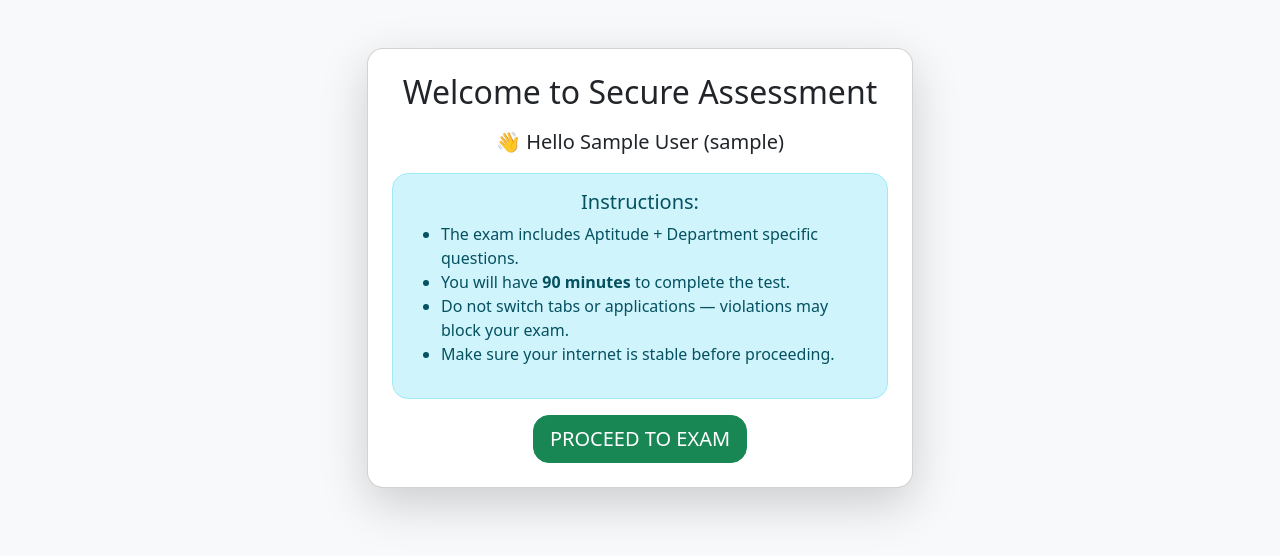
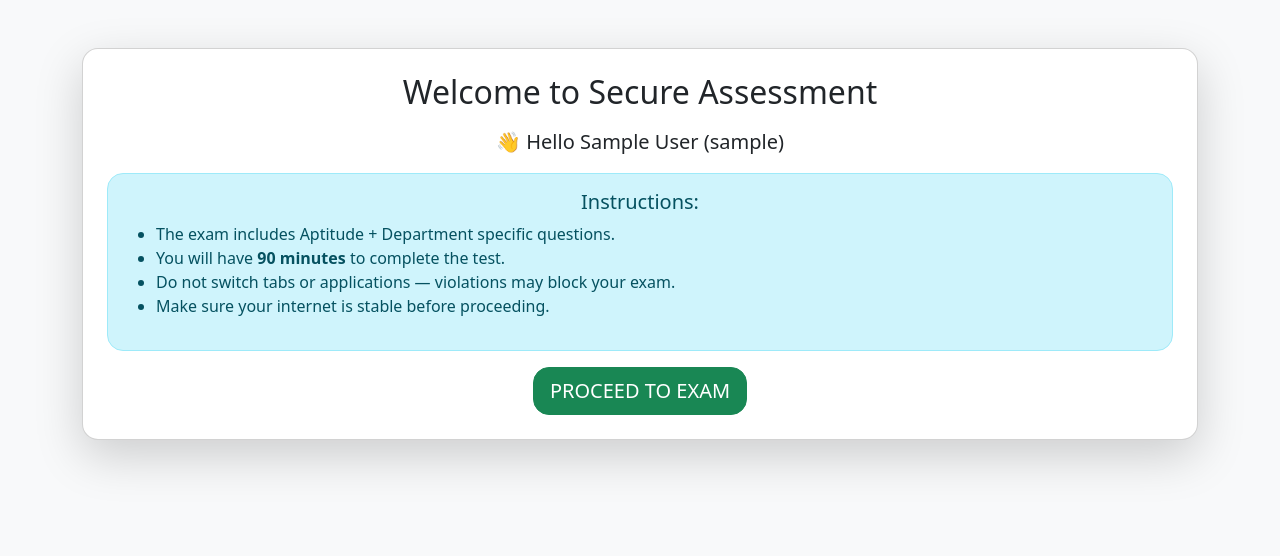
Before and after one commit to AlwynRajivS/Online-Assessment, a Flask app: page /instructions in a window 1280 px wide. Shown: the top 556 px of the page. Run offline with Flask 3, Linux system fonts and the light colour scheme; the visitor is signed in with stand-in values (Sample User, id 1); data that the repository does not hold is empty.

Commit message:
Update instructions.html

```diff
--- a/templates/instructions.html
+++ b/templates/instructions.html
@@ -8,7 +8,7 @@
 <body class="bg-light">
   <div class="container py-5">
     <div class="row justify-content-center">
-      <div class="col-12 col-md-6">
+      <div class="col-12 col-md-12">
         <div class="card shadow-lg rounded-4">
           <div class="card-body p-4 text-center">
             <h2 class="mb-3">Welcome to Secure Assessment</h2>
```
